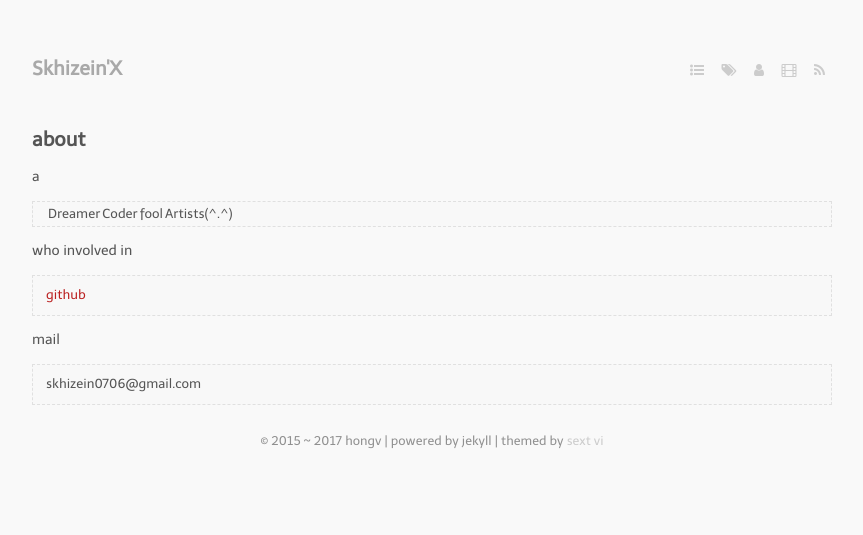
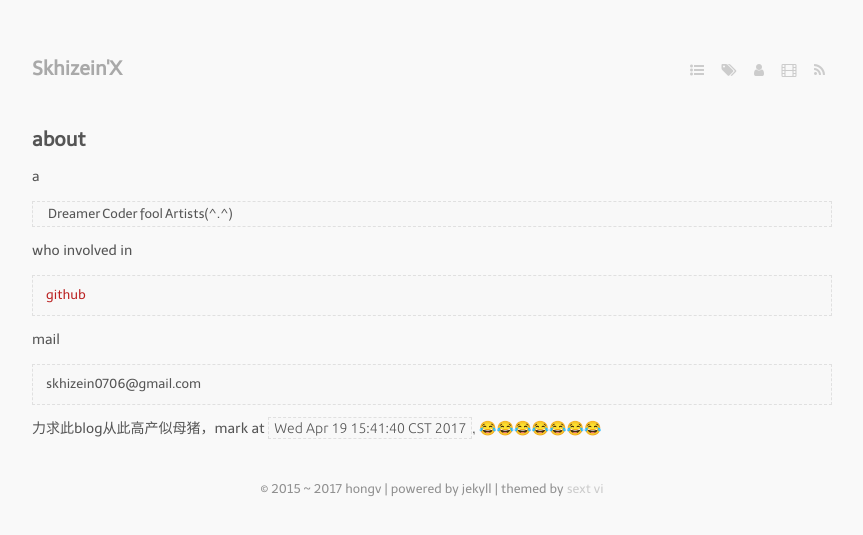
Before and after one commit to xhwSkhizein/xhwSkhizein.github.io, a Jekyll site: the page built from about.markdown, in a window 1280 px wide. Shown: the top 535 px of the page, without its empty margins (208-1071 px from the left). Built offline with Jekyll 4.4.1, drawn with Linux system fonts in a browser that asks for light colours; nearby versions of some CDN libraries.

Commit message:
modify about.me

```diff
--- a/about.markdown
+++ b/about.markdown
@@ -14,3 +14,6 @@ who involved in
 mail
 
 > skhizein0706@gmail.com
+
+
+力求此blog从此高产似母猪，mark at `Wed Apr 19 15:41:40 CST 2017`, 😂😂😂😂😂😂😂
```
